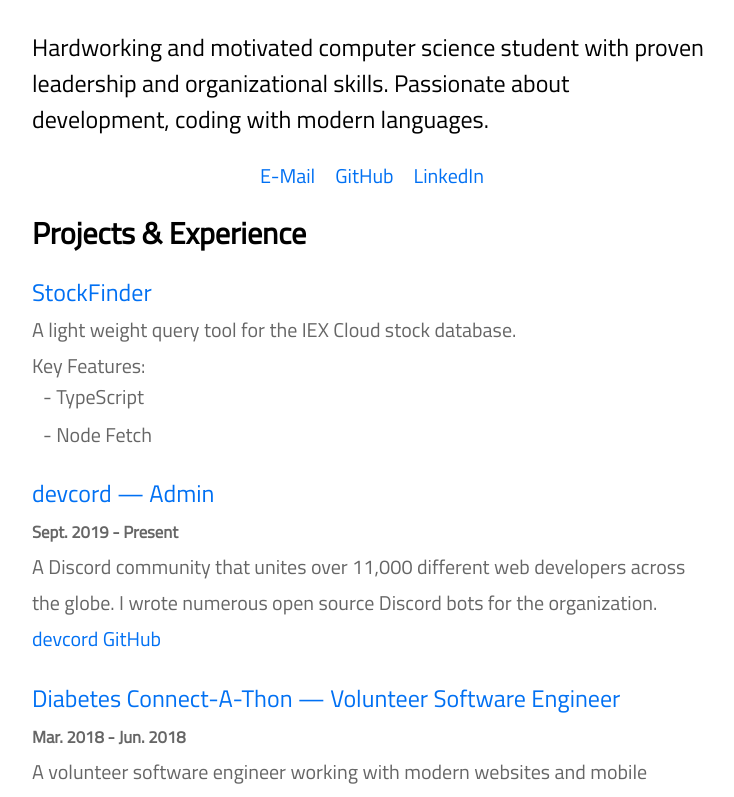
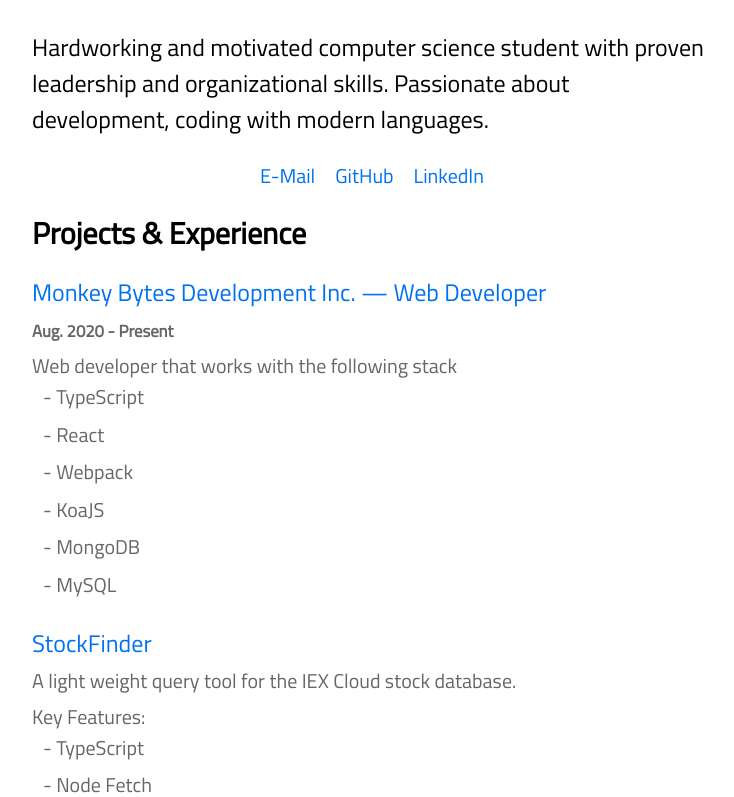
Before and after one commit to mcaustin1/austinmccalley, a Next.js app: page / in a window 1280 px wide. Shown: the part 395-1192 px from the top of the page, without its empty margins (268-1002 px from the left). Built offline with nearby package versions, Linux system fonts and the light colour scheme.

Commit message:
Added new job

```diff
--- a/pages/index.js
+++ b/pages/index.js
@@ -1,9 +1,8 @@
-import Head from 'next/head'
-import Link from 'next/link'
-import Layout, { siteTitle } from '../components/layout'
+import Head from "next/head";
+import Link from "next/link";
+import Layout, { siteTitle } from "../components/layout";
 
-
-import utilStyles from '../styles/utils.module.css'
+import utilStyles from "../styles/utils.module.css";
 
 export default function Home() {
   return (
@@ -51,7 +50,30 @@
 
       <section className={`${utilStyles.headingMd} ${utilStyles.padding1px}`}>
         <h2 className={utilStyles.headingLg}>Projects & Experience</h2>
+
         <ul className={utilStyles.list}>
+          <li className={utilStyles.listItem}>
+            <Link href="https://www.npmjs.com/package/stockfinder">
+              <a target="_blank" rel="noopener">
+                Monkey Bytes Development Inc. &mdash; Web Developer
+              </a>
+            </Link>
+            <br />
+            <small className={utilStyles.lightText}>
+              <small className={utilStyles.bold}>Aug. 2020 - Present </small>
+              <br />
+              Web developer that works with the following stack <br />
+              <ul className={utilStyles.smallList}>
+                <li className={utilStyles.smallListItem}>TypeScript</li>
+                <li className={utilStyles.smallListItem}>React</li>
+                <li className={utilStyles.smallListItem}>Webpack</li>
+                <li className={utilStyles.smallListItem}>KoaJS</li>
+                <li className={utilStyles.smallListItem}>MongoDB</li>
+                <li className={utilStyles.smallListItem}>MySQL</li>
+              </ul>
+            </small>
+          </li>
+
           <li className={utilStyles.listItem}>
             <Link href="https://www.npmjs.com/package/stockfinder">
               <a target="_blank" rel="noopener">
```
Also changed, not shown: 1 other file (tests, documents, lock files or other folders).
